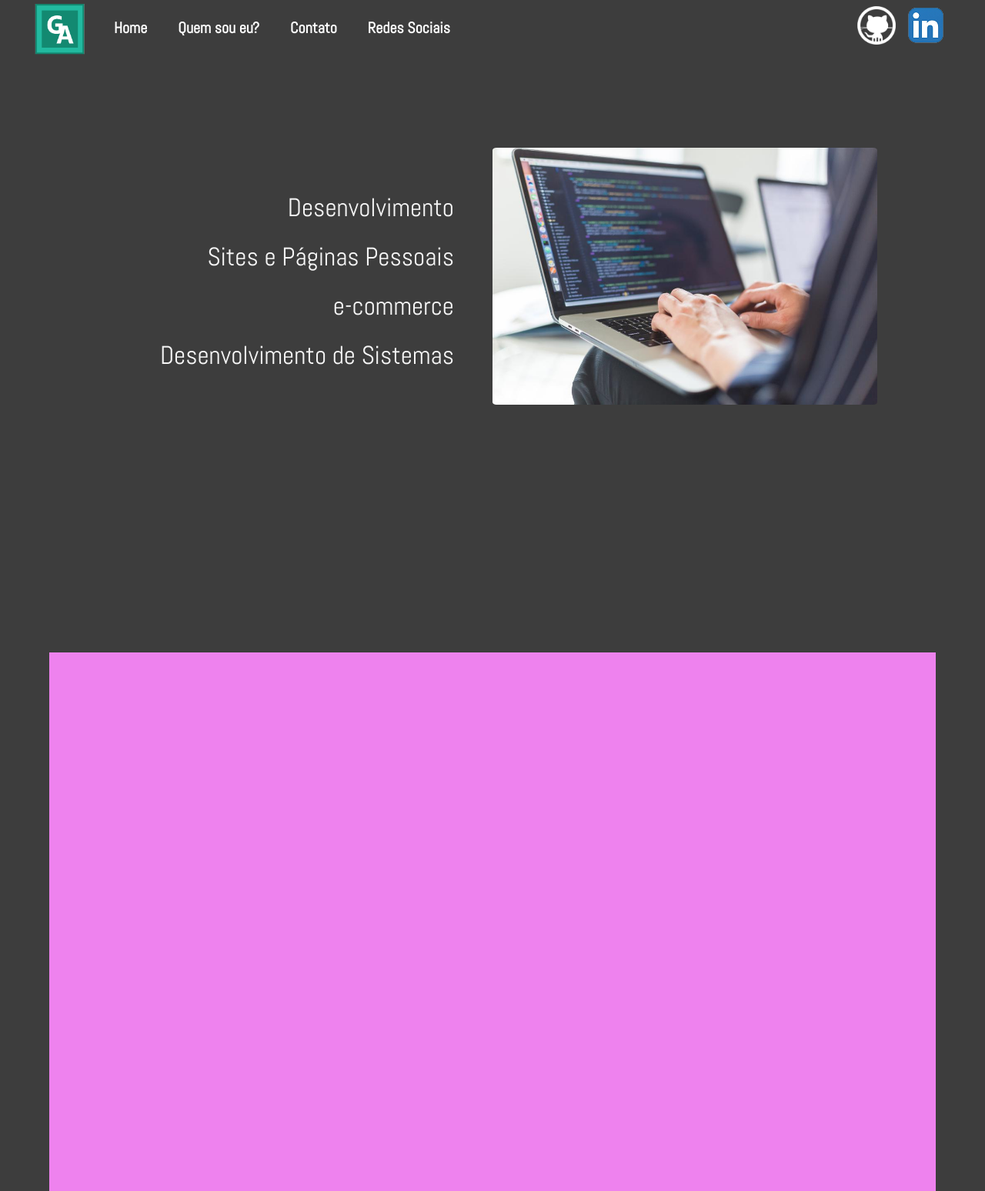
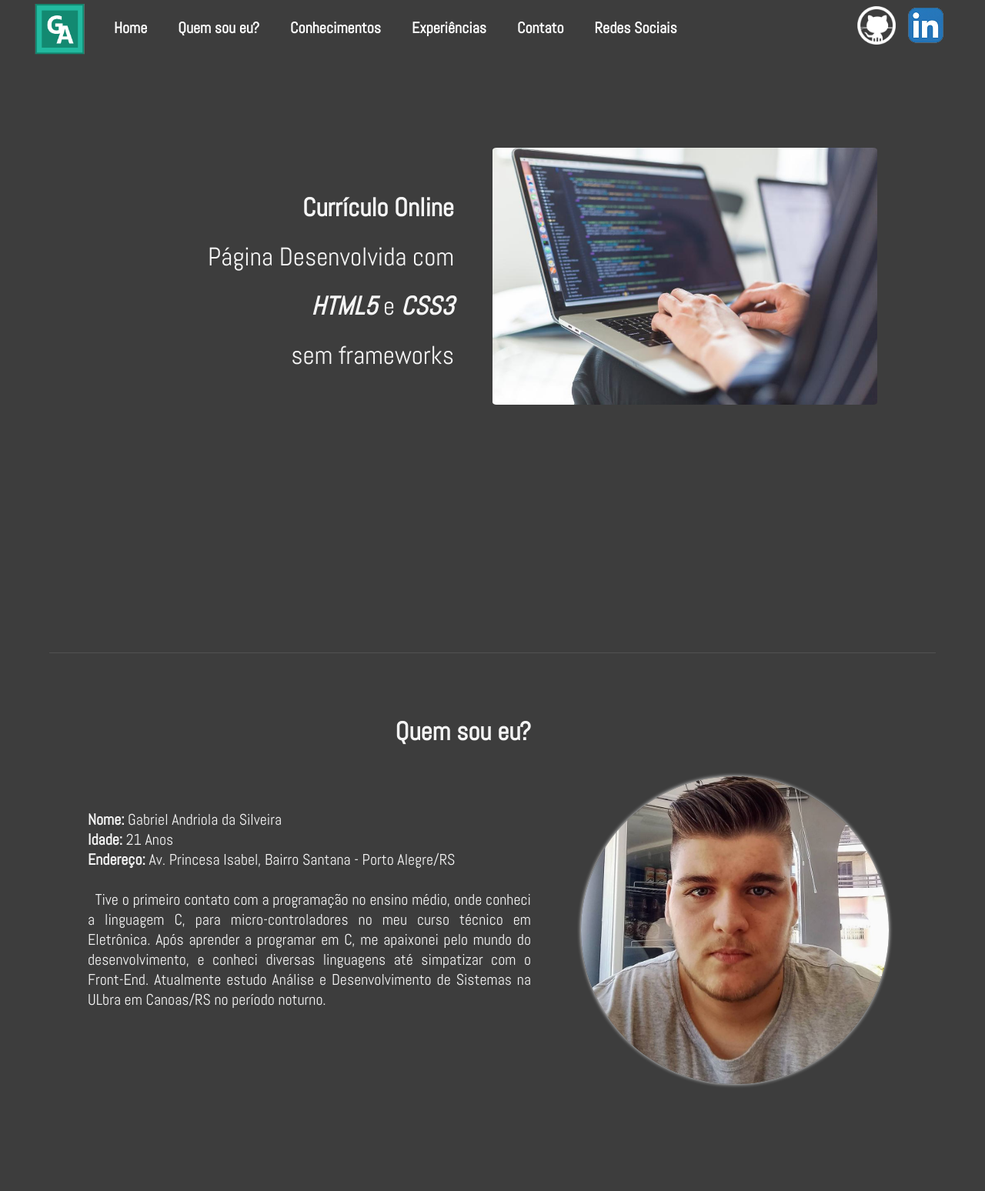
Before and after one commit to GabrielAndriola/GabriellAndriola.github.io, a plain HTML site: page index.html in a window 1280 px wide. Shown: the part 12-1560 px from the top of the page at 77% size. Drawn offline with Linux system fonts and the light colour scheme.

Commit message:
commit 2

```diff
--- a/css/style.css
+++ b/css/style.css
@@ -83,11 +83,13 @@ img#logo:hover{
 .in:hover{
 	transform: scale(1.05,1.05);
 }
+/*        GERAL E MENU ^^          */
 .home{
 	margin: auto;
 	width: 90%;
 	height: 100vh;
 	display: flex;
+	border-bottom: 1px solid rgba(255, 255, 255, .1);
 }
 
 .col1{
@@ -97,7 +99,7 @@ img#logo:hover{
 	text-align: right;
 }
 
-.col1 p{
+.col1 p#home{
 	position: relative;
 	right: 50px;
 	top: 25%;
@@ -106,7 +108,7 @@ img#logo:hover{
 	transition: .2s;
 }
 
-.col1 p:hover{
+.col1 p#home:hover{
 	transform: scale(1.02,1.02);
 }
 
@@ -133,23 +135,85 @@ img#logo:hover{
 .zoom img:hover{
 	transform: scale(1.1,1.1);
 }
+
+/*        PÁGINA 1 ^^         */
 .eu{
-	background-color: violet;
 	margin: auto;
 	width: 90%;
 	height: 100vh;
+	display: flex;
+	border-bottom: 1px solid rgba(255, 255, 255, .1);
 }
+#perfil{
+	position: relative;
+	left: 20%;
+	top: 20%;
+	width: 400px;
+	height: 400px;
+	border-radius: 50%;
+	box-shadow: 0px 0px 5px whitesmoke;
+	transition: 1s;
+}
+#perfil:hover{
+	transform: scale(1.1,1.1);
+	border-radius: 0%;
+}
+#titulop{
+	text-align: right;
+	top: 10%;
+	left: 50px;
+	position: relative;
+	font-size: 25pt;
+	color: whitesmoke;
 
+}
+#textop{
+	text-align: left;
+	top: 20%;
+	left: 50px;
+	position: relative;
+	font-size: 15pt;
+	color: whitesmoke;
+}
+#texto2{
+	text-align: right;
+	text-align: justify;
+	top: 20%;
+	left: 50px;
+	position: relative;
+	font-size: 15pt;
+	color: whitesmoke;
+}
+/*        PÁGINA 2 ^^          */
+.habilidade{
+	background-color: black;
+	margin: auto;
+	width: 90%;
+	height: 100vh;
+	border-bottom: 1px solid rgba(255, 255, 255, .1);
+}
+/*        PÁGINA 3 ^^          */
+.exp{
+	background-color: blue;
+	margin: auto;
+	width: 90%;
+	height: 100vh;
+	border-bottom: 1px solid rgba(255, 255, 255, .1);
+}
+/*        PÁGINA 4 ^^          */
 .contato{
 	background-color: tomato;
 	margin: auto;
 	width: 90%;
 	height: 100vh;
+	border-bottom: 1px solid rgba(255, 255, 255, .1);
 }
-
+/*        PÁGINA 5 ^^          */
 .redes{
 	background-color: yellow;
 	margin: auto;
 	width: 90%;
 	height: 100vh;
+	border-bottom: 1px solid rgba(255, 255, 255, .1);
 }
+/*        PÁGINA 6 ^^          */
--- a/index.html
+++ b/index.html
@@ -17,6 +17,8 @@
 		<ul>
 			<li><a id="menu" href="#home">Home</a></li>
 			<li><a id="menu" href="#eu">Quem sou eu?</a></li>
+			<li><a id="menu" href="#habilidades">Conhecimentos</a></li>
+			<li><a id="menu" href="#exp">Experiências</a></li>
 			<li><a id="menu" href="#contato">Contato</a></li>
 			<li><a id="menu" href="#redes">Redes Sociais</a></li>
 		</ul>
@@ -24,13 +26,13 @@
 
 	<div class="home" id="home">
 		<div class="col1">
-				<p>Desenvolvimento</p>
+				<p id="home"><b>Currículo Online</b></p>
 				<br>
-				<p>Sites e Páginas Pessoais</p>
+				<p id="home">Página Desenvolvida com</p>
 				<br>
-				<p>e-commerce</p>
+				<p id="home"> <b><i>HTML5</i></b> e <b><i>CSS3</i></b></p>
 				<br>
-				<p>Desenvolvimento de Sistemas</p>
+				<p id="home">sem frameworks</p>
 
 		</div>
 		<div class="col2">
@@ -41,6 +43,28 @@
 	</div>
 
 	<div class="eu" id="eu">
+		<div class="col1">
+			<h1 id="titulop"> <b>Quem sou eu?</b></h1>
+			<p id="textop"><b>Nome:</b> Gabriel Andriola da Silveira</p>
+			<p id="textop"><b>Idade:</b> 21 Anos</p>
+			<p id="textop"><b>Endereço:</b> Av. Princesa Isabel, Bairro Santana - Porto Alegre/RS</p>
+			<p id="texto2"> <br> &nbsp; Tive o primeiro contato com a programação no ensino médio, onde
+			conheci a linguagem C, para micro-controladores no meu curso técnico em Eletrônica. Após
+			aprender a programar em C, me apaixonei pelo mundo do desenvolvimento, e conheci diversas linguagens
+			até simpatizar com o Front-End. Atualmente estudo Análise e Desenvolvimento de Sistemas na ULbra em Canoas/RS no período noturno.
+			</p>
+		</div>
+		<div class="col2">
+			<img id="perfil" src="media/Perfil.jpg">
+		</div>
+
+	</div>
+
+	<div class="habilidade" id="habilidades">
+
+	</div>
+
+	<div class="exp" id="exp">
 
 	</div>
 
```
Also changed, not shown: media/Perfil.jpg (added).
